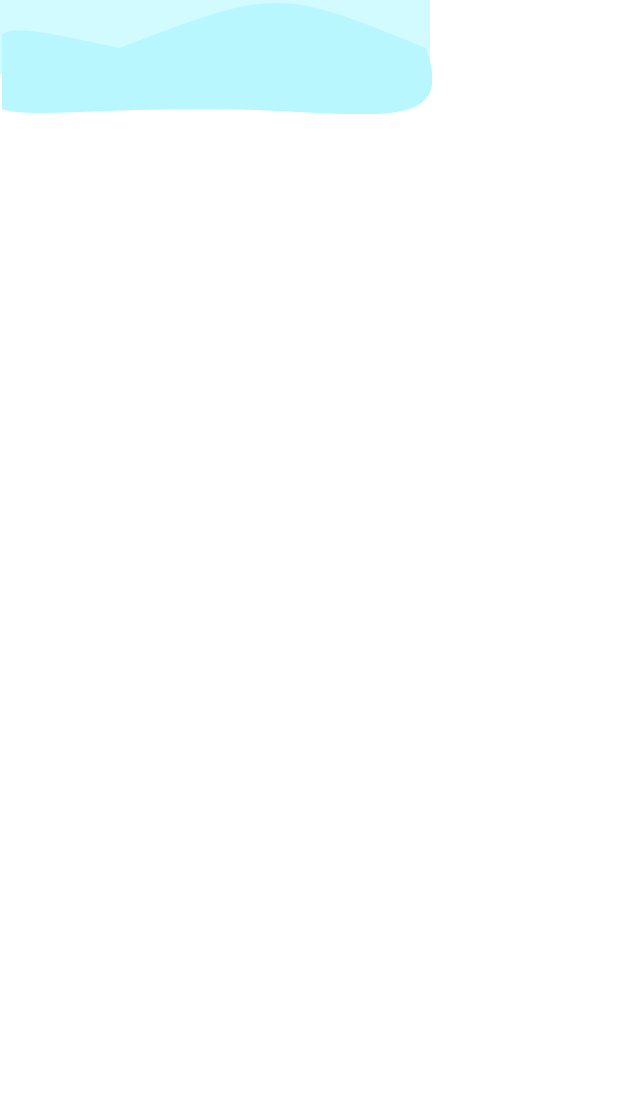
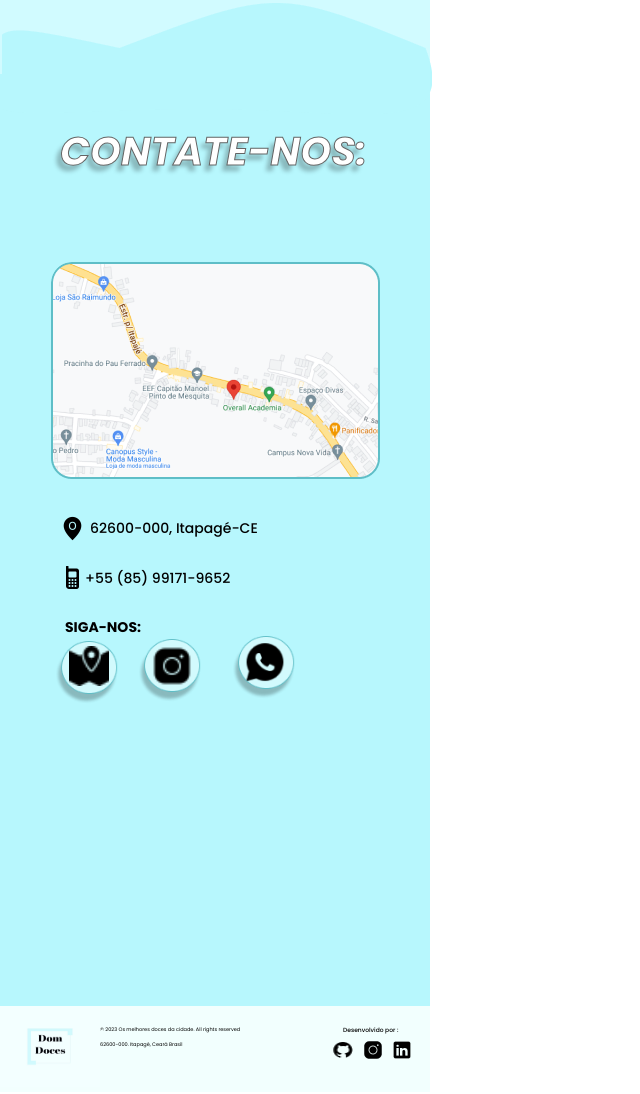
Before and after one commit to NatanFalcon/DOM-DOCES, a plain HTML site: page index.html in a window 1280 px wide. Shown: the part 4646-5740 px from the top of the page, without its empty margins (0-640 px from the left). Before the commit the page ends 5160 px from the top, so only its background shows below. Drawn offline with Linux system fonts and the light colour scheme.

Commit message:
Finished the html and css part

```diff
--- a/index.html
+++ b/index.html
@@ -231,59 +231,139 @@
         <img src="./imagens/fundodapaginabranca.png" alt="pgbranco">
       </div>
     </section>
+
     <section class="Sweetshop">
       <div class="containerSweetShop">
-        <div class="NossosDoces">
+        <div class="OurSweets">
             NOSSOS DOCES:
         </div>
-
-        <div class="BrownieDeChocolate">
-          <div class="informacaoBrownieDeChocolate">
+        <div class="ChocolatBrownie">
+          <div class="ChocolateBrownieInformation">
           <p>
             Temos uma variedade de sabores entre nossos brownies deliciosos. Brownie De CHOCOLATE por apenas:
           </p>
         </div>
-        <div class="ValorDoBrownieDeChocolate">
+        <div class="ValueOfChocolateBrownie">
           R$ 5,50
         </div>
-        <div class="imgDoBrownieDeChocolate">
+        <div class="ImgChocolateBrownie">
           <img src="./imagens/BrownieDeChocolate.png" alt="BrownieDeChocolate">
         </div>
 
-        <div class="BrownieDeNinho">
-          <div class="imgDoBrownieDeNinho">
+        <div class="NestBrownie">
+          <div class="ImgOfBrownieFromNest">
           <img src="./imagens/BrownieDeNinho.png" alt="BrownieDeNinho">
         </div>
-        <div class="informacaoDoBrownieDeNinho">
+        <div class="NestBrownieInformation">
           <p>
             Temos brownies deliciosos de NINHO por apenas:
           </p>
         </div>
-        <div class="ValorDoBrownieDeNinho">
+        <div class="NestBrownieValue">
           <p>
             R$ 7,50
           </p>
         </div>
 
-        <div class="BrownieDePote">
-          <div class="informacaoDoBrownieDePote">
+        <div class="PotBrownie">
+          <div class="PotBrownieInformation">
             <p>
               Produzimos tambem uma linha de brownies que são os Brownies de Pote, por apenas:
             </p>
           </div>
-          <div class="ValorDoBrownieDePote">
+          <div class="PotBrownieValue">
             <p>
               R$ 9,00
             </p>
           </div>
-          <div class="imgDoBrownieDePote">
+          <div class="ImgBrowniePot">
             <img src="./imagens/BrownieDePote.png" alt="BrownieDePote">
           </div>
         </div>
       </div>
-      <div class="fundodapagina5">
+      <div class="EndOfPage5">
         <img src="./imagens/fundodapagina4.png" alt="fundodapagina">
       </div>
     </section>
+
+    <section class="Contacts">
+      <div class="ContactsContainer">
+        <div class="ContactUs">
+          <h1>
+            CONTATE-NOS:
+          </h1>
+        </div>
+        <div class="MapContainer">
+          <img class="Map"
+          src="./imagens/MAPA.png" alt="mapa">
+        </div>
+        <div class="Local">
+          <img class="IconToMark"
+          src="./imagens/icons-marcar.png" alt="marcador">
+          <p class="ZipCode">
+            62600-000, Itapagé-CE
+          </p>
+        </div>
+        <div class="telephone">
+          <img class="CellPhone"
+          src="imagens/icons-celular.png" alt="celular">
+          <p class="Number">
+            +55 (85) 99171-9652
+          </p>
+        </div>
+        <div class="Follow">
+          <p>
+            SIGA-NOS:
+          </p>
+        </div>
+        <div class="map2">
+          <img class="MapCircle"
+          src="./imagens/bola-map.png" alt="circulomap">
+          <img class="Map2"
+          src="./imagens/icon-marcador-de-mapa.png" alt="">
+        </div>
+        <div class="Intagram">
+          <img class="InstaCircle"
+          src="./imagens/bola-map.png" alt="bola">
+          <img class="IconInsta"
+          src="./imagens/icons-instagram.png" alt="insta">
+        </div>
+        <div class="Whatsapp">
+          <img class="WhatsappCircle"
+          src="./imagens/bola-map.png" alt="what">
+          <img class="IconWhatsapp"
+          src="./imagens/icons-whatsapp.png" alt="iconwhatsapp">
+        </div>
+      </div>
+    </section>
+
+    <footer class="Footer">
+      <div class="ImgDomDoces">
+        <img class="ImgCandy"
+        src="./imagens/image.png" alt="DOM-DOCES">
+      </div>
+      <div class="TxtFooter">
+        <p class="Line1">
+          &copy; 2023 Os melhores doces da cidade. All rights reserved
+        </p>
+        <p class="Line2">
+          62600-000. Itapagé, Ceará Brasil
+        </p>
+      </div>
+      <div class="Done">
+        <p class="TextDevelopment">
+          Desenvolvido por :
+        </p>
+        </div>
+        <div class="DoneImg">
+         <img class="GitIcon"
+          src="./imagens/icons-github.png" alt="git">
+          <img class="InstaIcon"
+          src="./imagens/icons-instagram-2.png" alt="insta">
+          <img class="LinkIcon"
+          src="./imagens/icons-linkedin.png" alt="link">
+          </div>
+    </footer>
+    <script src="script.js"></script>
   </body>
 </html>
--- a/style.css
+++ b/style.css
@@ -527,7 +527,7 @@ header {
   text-align: center;
 }
 
-.informacao{
+.informacao {
   display: grid;
   grid-template-columns: 50px 50px;
   margin: 40px;
@@ -536,7 +536,7 @@ header {
 }
 
 /*Creme de galinha*/
-.titulocg{
+.titulocg {
   /*layout*/
   position: relative;
   width: 158px;
@@ -552,7 +552,7 @@ header {
   text-align: left;
 }
 
-.paragrafocg{
+.paragrafocg {
   /*layout*/
   position: relative;
   width: 146px;
@@ -568,7 +568,7 @@ header {
 }
 
 /*Frango assado*/
-.titulofa{
+.titulofa {
   /*layout*/
   position: relative;
   width: 158px;
@@ -584,7 +584,7 @@ header {
   text-align: left;
 }
 
-.paragrafofa{
+.paragrafofa {
   /*layout*/
   position: relative;
   width: 146px;
@@ -600,7 +600,7 @@ header {
 }
 
 /*salada*/
-.titulosalada{
+.titulosalada {
   /*layout*/
   position: relative;
   width: 158px;
@@ -616,7 +616,7 @@ header {
   text-align: left;
 }
 
-.paragrafosl{
+.paragrafosl {
   /*layout*/
   position: relative;
   width: 146px;
@@ -632,7 +632,7 @@ header {
 }
 
 /*Farofa c/ carne*/
-.titulofarofacarne{
+.titulofarofacarne {
   /*layout*/
   position: relative;
   width: 158px;
@@ -648,7 +648,7 @@ header {
   text-align: left;
 }
 
-.paragrafofcc{
+.paragrafofcc {
   /*layout*/
   position: relative;
   width: 146px;
@@ -664,7 +664,7 @@ header {
 }
 
 /*Baiao de dois*/
-.titulobd{
+.titulobd {
   /*layout*/
   position: relative;
   width: 158px;
@@ -680,7 +680,7 @@ header {
   text-align: left;
 }
 
-.paragrafobd{
+.paragrafobd {
   /*layout*/
   position: relative;
   width: 146px;
@@ -696,7 +696,7 @@ header {
 }
 
 /*macarronada*/
-.titulomr{
+.titulomr {
   /*layout*/
   position: relative;
   width: 158px;
@@ -712,7 +712,7 @@ header {
   text-align: left;
 }
 
-.paragrafomr{
+.paragrafomr {
   /*layout*/
   position: relative;
   width: 146px;
@@ -727,7 +727,7 @@ header {
   text-align: right;
 }
 
-.fundobranco{
+.fundobranco {
   position: relative;
   width: 446.46px;
   height: 111.32px;
@@ -737,19 +737,19 @@ header {
 }
 
 /*sweet shop*/
-.Sweetshop{
+.Sweetshop {
   width: 430px;
   height: 932px;
   top: -467px;
   left: 1665px;
-  background: #D1FBFF;
+  background: #d1fbff;
 }
 
-.brownieDeChocolate{
+.ChocolateBrownie {
   display: flex;
 }
 
-.NossosDoces{
+.OurSweets {
   /*layout*/
   position: relative;
   width: 402px;
@@ -773,7 +773,7 @@ header {
   -webkit-text-stroke: 1px rgb(100, 100, 100);
 }
 
-.imgDoBrownieDeChocolate{
+.ImgChocolateBrownie {
   position: relative;
   width: 210px;
   height: 210px;
@@ -783,7 +783,7 @@ header {
   border: 3px 0px 0px 0px;
 }
 
-.informacaoBrownieDeChocolate{
+.ChocolateBrownieInformation {
   /*layout*/
   position: relative;
   width: 207px;
@@ -799,7 +799,7 @@ header {
   text-align: left;
 }
 
-.ValorDoBrownieDeChocolate{
+.ValueOfChocolateBrownie {
   /*layout*/
   position: relative;
   width: 176px;
@@ -816,7 +816,7 @@ header {
   text-align: left;
 }
 
-.imgDoBrownieDeNinho{
+.ImgOfBrownieFromNest {
   position: relative;
   width: 210px;
   height: 210px;
@@ -826,7 +826,7 @@ header {
   border: 3px 0px 0px 0px;
 }
 
-.informacaoDoBrownieDeNinho{
+.NestBrownieInformation {
   /*layout*/
   position: relative;
   width: 191px;
@@ -842,7 +842,7 @@ header {
   text-align: left;
 }
 
-.ValorDoBrownieDeNinho{
+.NestBrownieValue {
   /*layout*/
   position: relative;
   width: 176px;
@@ -859,7 +859,7 @@ header {
   text-align: left;
 }
 
-.imgDoBrownieDePote{
+.ImgBrowniePot{
   position: relative;
   width: 210px;
   height: 210px;
@@ -869,7 +869,7 @@ header {
   border: 3px 0px 0px 0px;
 }
 
-.informacaoDoBrownieDePote{
+.PotBrownieInformation {
   /*lyout*/
   position: relative;
   width: 191px;
@@ -885,7 +885,7 @@ header {
   text-align: left;
 }
 
-.ValorDoBrownieDePote{
+.PotBrownieValue{
   /*layout*/
   position: relative;
   width: 176px;
@@ -902,10 +902,254 @@ header {
   text-align: left;
 }
 
-.fundodapagina5{
+.EndOfPage5 {
   position: relative;
   width: 446.46px;
   height: 111.32px;
   top: -400px;
   left: 2px;
 }
+
+/*Contacts*/
+.Contacts{
+  width: 430px;
+  height: 932px;
+  top: -467px;
+  left: 2135px;
+  background: #B7F7FD;
+}
+
+.ContactUs{
+  /*layout*/
+  position: relative;
+  width: 307px;
+  height: 48px;
+  top: 48px;
+  left: 60px;
+  border: 1px 0px 0px 0px;
+  color: #ffffff;
+
+  /*typography*/
+  font-size: 26.3px;
+  font-style: italic;
+  font-weight: 600;
+  line-height: 60px;
+  text-align: left;
+
+  /*bordas da letra*/
+  -webkit-text-stroke: 1px rgb(100, 100, 100);
+
+  /*shadow*/
+  text-shadow: -5px 6px 4px rgba(0, 0, 0, 0.25);
+}
+
+.MapContainer{
+  text-align: center;
+}
+
+.Map{
+  position: relative;
+  width: 329px;
+  height: 217px;
+  top: 140px;
+  left: 0px;
+  border-radius: 21px 0px 0px 0px;
+  border: 2px 0px 0px 0px;
+}
+
+.IconToMark{
+  position: relative;
+  width: 25px;
+  height: 25px;
+  top: 170px;
+  left: 60px;
+}
+
+.ZipCode{
+  /*layout*/
+  position: relative;
+  width: 255px;
+  height: 18px;
+  top: 140px;
+  left: 90px;
+
+  /*typography*/
+  font-size: 14px;
+  font-weight: 500;
+  line-height: 21px;
+  text-align: left;
+}
+
+.CellPhone{
+  position: relative;
+  width: 25px;
+  height: 25px;
+  top: 170px;
+  left: 60px;
+}
+
+.Number{
+  /*layout*/
+  position: relative;
+  width: 208px;
+  height: 19px;
+  top: 140px;
+  left: 85px;
+
+  /*typography*/
+  font-size: 14px;
+  font-weight: 500;
+  line-height: 21px;
+  text-align: left;
+}
+
+.Follow{
+  /*layout*/
+  position: relative;
+  width: 90px;
+  height: 24px;
+  top: 170px;
+  left: 65px;
+
+  /*typography*/
+  font-size: 14px;
+  font-weight: 700;
+  line-height: 21px;
+  text-align: left;
+}
+
+.MapCircle{
+  position: relative;
+  width: 63px;
+  height: 63px;
+  top: 170px;
+  left: 55px;
+  border: 1px 0px 0px 0px;
+}
+
+.Map2{
+  position: relative;
+  width: 40px;
+  height: 40px;
+  top: 152px;
+  left: 2px;
+}
+
+.InstaCircle{
+  position: relative;
+  width: 63px;
+  height: 63px;
+  top: 98px;
+  left: 138px;
+  border: 1px 0px 0px 0px;
+}
+
+.IconInsta{
+  position: relative;
+  width: 40px;
+  height: 40px;
+  top: 82px;
+  left: 85px;
+}
+
+.WhatsappCircle{
+  position: relative;
+  width: 63px;
+  height: 63px;
+  top: 25px;
+  left: 232px;
+  border: 1px 0px 0px 0px;
+}
+
+.IconWhatsapp{
+  position: relative;
+  width: 40px;
+  height: 40px;
+  top: 8px;
+  left: 178px;
+}
+
+/*footer*/
+.Footer{
+  width: 430px;
+  height: 86px;
+  top: 846px;
+  background: #F2FFFE;
+  display: flex;
+}
+
+.ImgCandy{
+  position: relative;
+  width: 100px;
+  height: 81.13px;
+  top: 0px;
+}
+
+.Line1{
+  /*layout*/
+  position: relative;
+  width: 143px;
+  height: 20px;
+  top: 20px;
+  left: 0px;
+
+  /*typography*/
+  font-size: 5px;
+  font-weight: 400;
+  line-height: 7.5px;
+  text-align: left;
+}
+
+.Line2{
+  /*layout*/
+  position: relative;
+  width: 115px;
+  height: 20px;
+  top: 15px;
+  left: 0px;
+
+  /*typography*/
+  font-size: 5px;
+  font-weight: 400;
+  line-height: 7.5px;
+  text-align: left;
+}
+
+.Done{
+  /*layout*/
+  position: relative;
+  width: 115px;
+  height: 20px;
+  top: 20px;
+  left: 100px;
+
+  /*typography*/
+  font-size: 6px;
+  font-weight: 500;
+  line-height: 9px;
+  text-align: left;
+}
+
+.GitIcon{
+  position: relative;
+  width: 20px;
+  height: 20px;
+  top: 34px;
+  right: 25px;
+}
+
+.InstaIcon{
+  position: relative;
+  width: 20px;
+  height: 20px;
+  top: 34px;
+  right: 19px;
+}
+
+.LinkIcon{
+  position: relative;
+  width: 20px;
+  height: 20px;
+  top: 34px;
+  right: 15px;
+}
```
Also changed, not shown: imagens/MAPA.png (added), imagens/bola-map.png (added), imagens/icons-celular.png (added), imagens/icons-github.png (added), imagens/icons-instagram-2.png (added), imagens/icons-linkedin.png (added), imagens/icons-marcar.png (added), imagens/icons-whatsapp.png (added), script.js (added).
